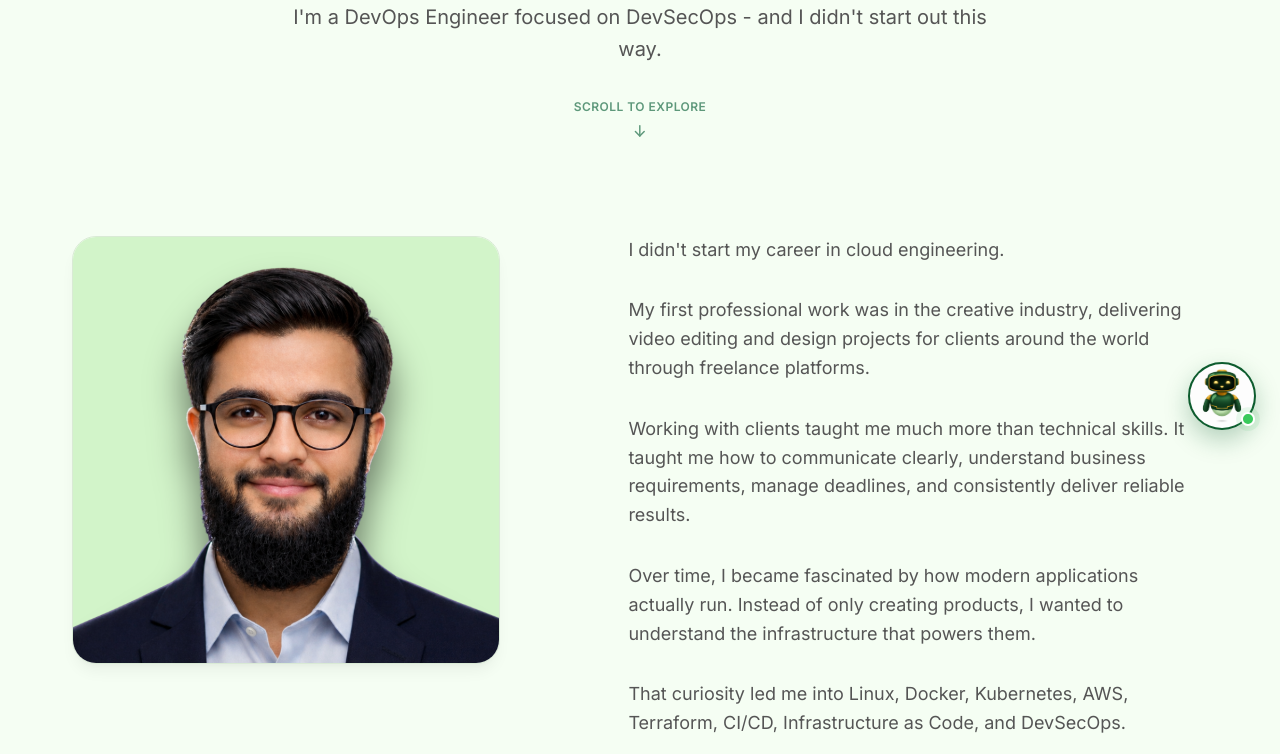
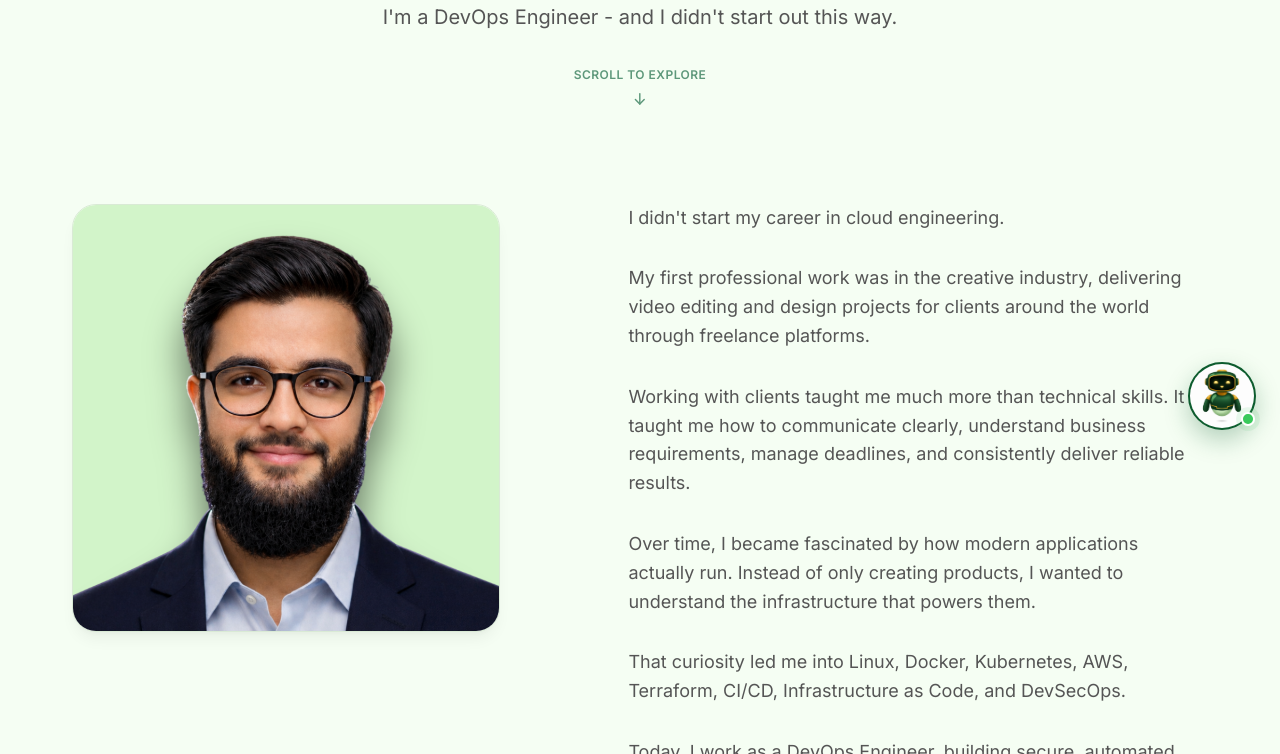
Before and after one commit to muhammadhammadtech/portfolio, a website: page about.html in a window 1280 px wide. Shown: the part 346-1100 px from the top of the page. Drawn offline with Linux system fonts and the light colour scheme.

Commit message:
Update job title in about section

```diff
--- a/about.html
+++ b/about.html
@@ -218,7 +218,7 @@
         <div class="badge">About Me</div>
         <h1>Architecting <span class="text-gradient moving-gradient">Reliability</span></h1>
         <p style="margin-top: 1rem; font-size: 1.25rem;">
-          I'm a DevOps Engineer focused on DevSecOps - and I didn't start out this way.
+          I'm a DevOps Engineer - and I didn't start out this way.
         </p>
         <div class="about-scroll-indicator" aria-hidden="true">
           <span>Scroll to explore</span>
```
